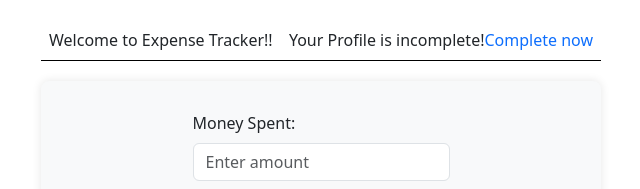
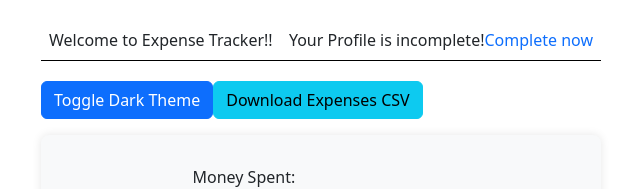
Before and after one commit to Kishore-1022/ExpenseTrackerProject, a React (Create React App) app: page /welcome in a window 1280 px wide. Shown: the top 189 px of the page, without its empty margins (319-959 px from the left). Built offline with nearby package versions, Linux system fonts and the light colour scheme; no server answers.

Commit message:
adding premium features

```diff
--- a/src/App.js
+++ b/src/App.js
@@ -3,7 +3,7 @@ import Login from "./Login";
 import Headers from "./Headers";
 import Welcome from "./Welcome";
 import Profile from './Profile';
-import {  useSelector } from "react-redux";
+import { useSelector } from "react-redux";
 
 
 
@@ -11,7 +11,7 @@ import {  useSelector } from "react-redux";
 function App() {
   const token=useSelector(state=>state.auth.token)
 
-  console.log(token)
+
 
   return (
 
--- a/src/Contextapi.js
+++ b/src/Contextapi.js
@@ -3,17 +3,19 @@ import { configureStore } from "@reduxjs/toolkit";
 
 const auth=createSlice({
     name:'auth',
-    initialState: {token: localStorage.getItem("token") || null},
+    initialState: {token: localStorage.getItem("token") || null,theme:false},
     reducers:{
         login:(state,action)=>{
-
             state.token=action.payload
             localStorage.setItem("token", action.payload);
         },
         logout: (state) => {
             state.token = null;
             localStorage.removeItem("token");
-          },
+        },
+        toggle:(state)=>{
+          state.theme=!state.theme
+        }
     }
 })
 const store = configureStore({
--- a/src/Welcome.js
+++ b/src/Welcome.js
@@ -1,11 +1,25 @@
 import React, { useEffect, useRef, useState } from 'react';
-import { Nav, Form, Button, ListGroup ,Badge} from 'react-bootstrap';
+import { Nav, Form, Button, ListGroup } from 'react-bootstrap';
+import { useSelector,useDispatch } from 'react-redux';
+import { authActions } from './Contextapi';
 
 const Welcome = () => {
     const moneySpent = useRef();
     const description = useRef();
     const expenseCategory = useRef();
     const [exp,setExp]=useState([])
+    const theme=useSelector(state=>state.auth.theme)
+    const dispatch=useDispatch()
+
+    const convertExpensesToCSV = (expenses) => {
+      const header = "Expense Category,Description,Money Spent\n";
+      const csvData = expenses.map(
+        (expense,index) =>
+          `${index+1} ${expense.expenseCategory} ${expense.description} ${expense.moneySpent}`
+      );
+      return header + csvData.join("\n");
+    };
+
 
     const url='https://expensetracker-ded49-default-rtdb.asia-southeast1.firebasedatabase.app/expense.json'
     const expenseCategories = ["Food", "Petrol", "Salary", "Rent", "Other"];
@@ -32,6 +46,7 @@ const Welcome = () => {
       })
       alert('Expense Successfuly deleted')
     }
+
     const editHandler=async(e,id)=>{
       e.preventDefault()
       try{
@@ -70,13 +85,27 @@ const Welcome = () => {
      }catch(err){
        console.log(err.message)
     }
-    e.target.reset()
-
+    e.target.reset();
     }
 
+    const toggleDarkTheme = () => {
+      dispatch(authActions.toggle())
+    };
+    const downloadCSV = () => {
+      const csvContent = convertExpensesToCSV(exp);
+      const blob = new Blob([csvContent], { type: "text/csv" });
+      const url = window.URL.createObjectURL(blob);
+      const a = document.createElement("a");
+      a.href = url;
+      a.download = "expenses.csv";
+      document.body.appendChild(a);
+      a.click();
+      document.body.removeChild(a);
+      window.URL.revokeObjectURL(url);
+    };
 
     return (
-        <div className="welcome-container ">
+        <div className={`welcome-container ${theme ? 'dark-theme' : 'light-theme'}`}>
             <div className='d-flex justify-content-between top'>
                 <div>Welcome to Expense Tracker!!</div>
                 <div className='d-flex'>
@@ -84,6 +113,9 @@ const Welcome = () => {
                     <Nav.Link className="text-primary" href='/profile'>Complete now</Nav.Link>
                 </div>
             </div>
+            <Button onClick={toggleDarkTheme} variant="primary" className="mb-3">Toggle Dark Theme</Button>
+
+            <Button onClick={downloadCSV} variant="info" className="mb-3">Download Expenses CSV</Button>
 
             <Form className="welcome-form d-flex" onSubmit={submitHandler}>
                 <Form.Group className="mb-3">
@@ -115,12 +147,8 @@ const Welcome = () => {
                   {i.moneySpent> 10000? <><p>{i.moneySpent}</p><p><Button size='sm gold' >premium</Button></p></>:<p>{i.moneySpent}</p>}
                   <p><Button size='sm btn-success' onClick={(e)=>editHandler(e,i.key)}>Edit</Button></p>
                   <p><Button size='sm btn-danger' onClick={(e)=>removeHandler(i.key)}>Delete</Button></p>
-
-
                 </ListGroup.Item>
               ))}
-
-
             </ListGroup>
 
         </div>
--- a/src/index.css
+++ b/src/index.css
@@ -121,5 +121,14 @@ button.toggle-btn:hover {
 .gold{
   background-color: goldenrod;
   border: 1px solid goldenrod;
+}
+/* theme */
+.light-theme {
+  /* Add your light theme styles here */
+}
 
+.dark-theme {
+  /* Add your dark theme styles here */
+  background-color: #1a1a1a;
+  color: #ffffff;
 }
```
